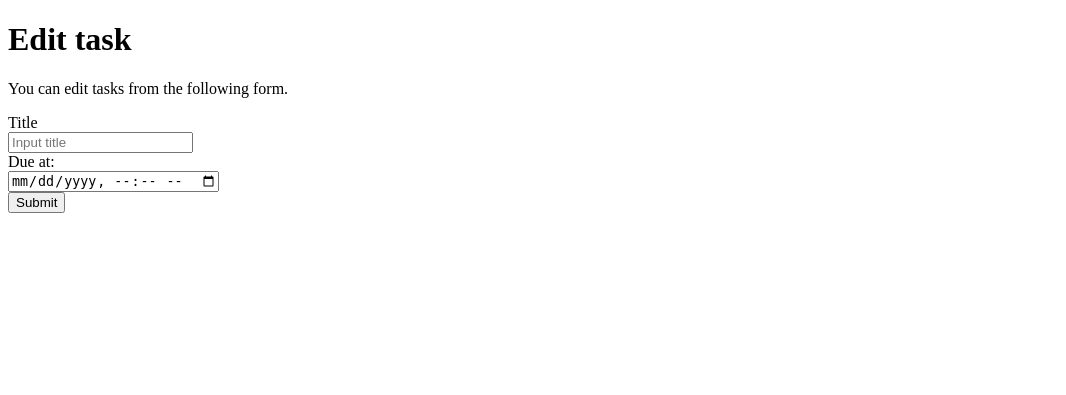
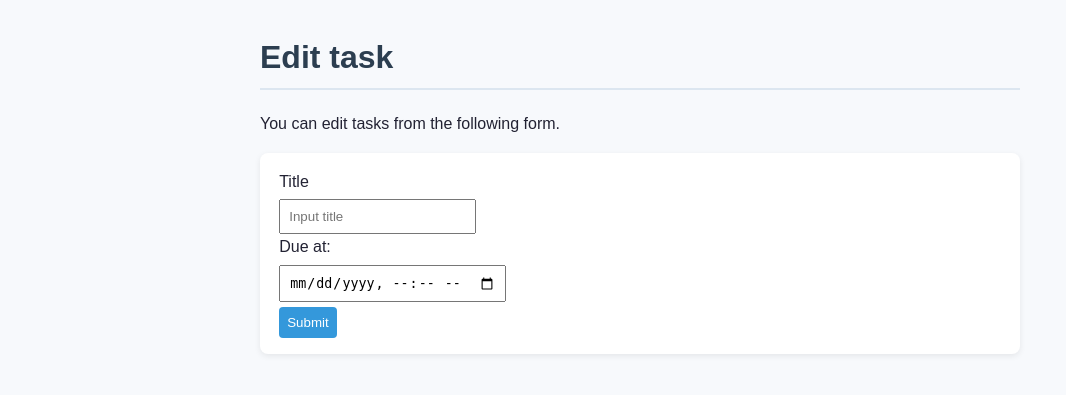
Before and after one commit to s1f10250276/django-test-exercise, a Django app: template todo/templates/todo/edit.html in a window 1280 px wide. Shown: the top 395 px of the page, without its empty margins (0-1066 px from the left). Run offline with Django 5.2, Linux system fonts and the light colour scheme; the template is opened without the code that fills it, so the values that code supplies are empty.

Commit message:
CSSを追加

```diff
--- /dev/null
+++ b/todo/static/todo/css/style.css
@@ -0,0 +1,48 @@
+body {
+  font-family: Arial, sans-serif;
+  margin: 2rem auto;
+  max-width: 760px;
+  line-height: 1.6;
+  color: #223;
+  background-color: #f7f9fc;
+}
+
+h1 {
+  color: #2c3e50;
+  border-bottom: 2px solid #dce6f0;
+  padding-bottom: 0.3rem;
+}
+
+form, .text {
+  background: #fff;
+  padding: 1rem 1.2rem;
+  border-radius: 8px;
+  box-shadow: 0 2px 6px rgba(0, 0, 0, 0.08);
+  margin-bottom: 1rem;
+}
+
+input, button {
+  padding: 0.5rem;
+  margin-top: 0.3rem;
+}
+
+button {
+  background-color: #3498db;
+  color: white;
+  border: none;
+  border-radius: 4px;
+  cursor: pointer;
+}
+
+button:hover {
+  background-color: #2980b9;
+}
+
+a {
+  color: #2980b9;
+  text-decoration: none;
+}
+
+a:hover {
+  text-decoration: underline;
+}
--- a/todo/templates/todo/detail.html
+++ b/todo/templates/todo/detail.html
@@ -6,6 +6,7 @@
     <title>To Do Application</title>
     <meta charset="UTF-8">
     <meta name="author" content="INIAD">
+    <link rel="stylesheet" href="{% static 'todo/css/style.css' %}">
   </head>
 
   <body>
--- a/todo/templates/todo/edit.html
+++ b/todo/templates/todo/edit.html
@@ -6,6 +6,7 @@
     <title>To Do Application</title>
     <meta charset="UTF-8">
     <meta name="author" content="INIAD">
+    <link rel="stylesheet" href="{% static 'todo/css/style.css' %}">
   </head>
 
   <body>
--- a/todo/templates/todo/index.html
+++ b/todo/templates/todo/index.html
@@ -6,6 +6,7 @@
     <title>To Do Application</title>
     <meta charset="UTF-8">
     <meta name="author" content="INIAD">
+    <link rel="stylesheet" href="{% static 'todo/css/style.css' %}">
   </head>
 
   <body>
```
